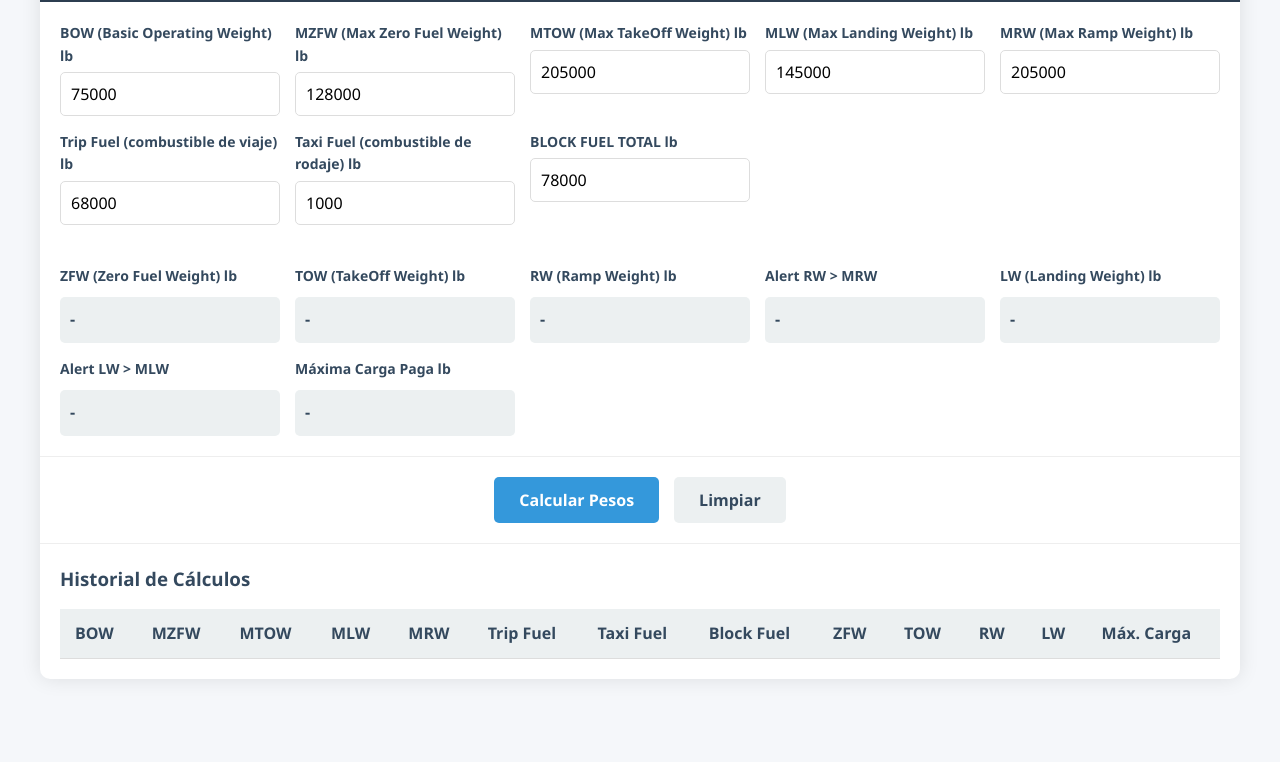
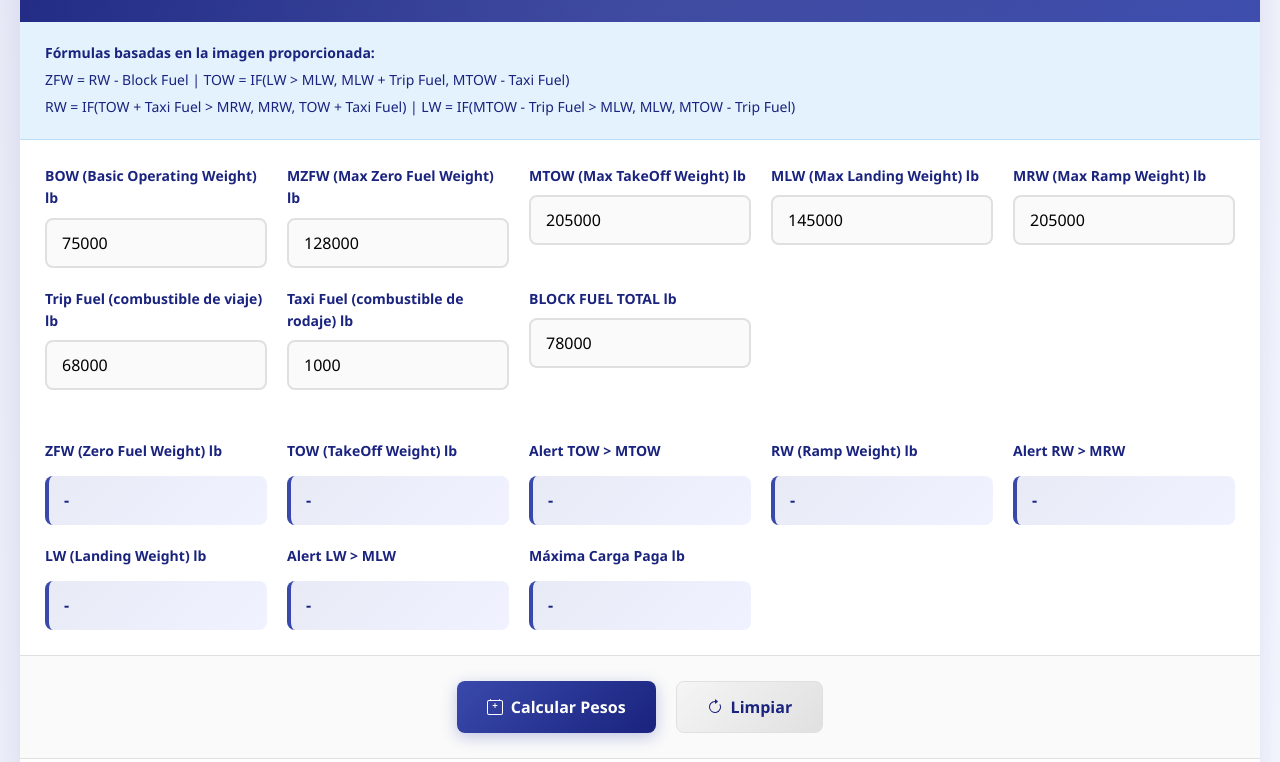
Before and after one commit to rubendml/calculapesoaeronave, a plain HTML site: page index.html in a window 1280 px wide. Shown: the part 130-892 px from the top of the page. Before the commit the page ends 829 px from the top, so only its background shows below. Drawn offline with Linux system fonts and the light colour scheme.

Commit message:
Update index.html

```diff
--- a/index.html
+++ b/index.html
@@ -6,13 +6,17 @@
     <title>Calculadora de Peso de Aeronaves</title>
     <style>
         :root {
-            --primary-color: #2c3e50;
-            --secondary-color: #3498db;
-            --accent-color: #e74c3c;
-            --light-color: #ecf0f1;
-            --dark-color: #34495e;
-            --success-color: #2ecc71;
-            --warning-color: #f39c12;
+            --primary-color: #1a237e;
+            --secondary-color: #3949ab;
+            --accent-color: #f44336;
+            --light-color: #e8eaf6;
+            --dark-color: #283593;
+            --success-color: #4caf50;
+            --warning-color: #ff9800;
+            --background: #f5f7ff;
+            --card-bg: #ffffff;
+            --text-primary: #1a237e;
+            --text-secondary: #5c6bc0;
         }
 
         * {
@@ -23,44 +27,60 @@
         }
 
         body {
-            background-color: #f5f7fa;
-            color: var(--dark-color);
+            background: linear-gradient(135deg, #e8eaf6 0%, #f5f7ff 100%);
+            color: var(--text-primary);
             line-height: 1.6;
             padding: 20px;
+            min-height: 100vh;
         }
 
         .container {
-            max-width: 1200px;
+            max-width: 1300px;
             margin: 0 auto;
-            background-color: white;
-            border-radius: 10px;
-            box-shadow: 0 0 20px rgba(0, 0, 0, 0.1);
+            background-color: var(--card-bg);
+            border-radius: 16px;
+            box-shadow: 0 10px 30px rgba(26, 35, 126, 0.1);
             overflow: hidden;
         }
 
         header {
-            background-color: var(--primary-color);
+            background: linear-gradient(135deg, var(--primary-color) 0%, var(--secondary-color) 100%);
             color: white;
-            padding: 20px;
+            padding: 25px;
             text-align: center;
+            position: relative;
+            overflow: hidden;
+        }
+
+        header::before {
+            content: "";
+            position: absolute;
+            top: -50%;
+            left: -50%;
+            width: 200%;
+            height: 200%;
+            background: radial-gradient(circle, rgba(255,255,255,0.1) 0%, rgba(255,255,255,0) 70%);
         }
 
         h1 {
-            font-size: 24px;
-            margin-bottom: 5px;
+            font-size: 28px;
+            margin-bottom: 8px;
+            font-weight: 700;
+            position: relative;
         }
 
         h2 {
             font-size: 18px;
             font-weight: normal;
             opacity: 0.9;
+            position: relative;
         }
 
         .calculator-grid {
             display: grid;
-            grid-template-columns: repeat(auto-fit, minmax(200px, 1fr));
-            gap: 15px;
-            padding: 20px;
+            grid-template-columns: repeat(auto-fit, minmax(220px, 1fr));
+            gap: 20px;
+            padding: 25px;
         }
 
         .input-group {
@@ -69,104 +89,147 @@
         }
 
         label {
-            font-weight: bold;
-            margin-bottom: 5px;
+            font-weight: 600;
+            margin-bottom: 8px;
             font-size: 14px;
+            color: var(--text-primary);
         }
 
         input {
-            padding: 10px;
-            border: 1px solid #ddd;
-            border-radius: 5px;
+            padding: 12px 15px;
+            border: 2px solid #e0e0e0;
+            border-radius: 8px;
             font-size: 16px;
-            transition: border-color 0.3s;
+            transition: all 0.3s;
+            background-color: #fafafa;
         }
 
         input:focus {
             outline: none;
             border-color: var(--secondary-color);
+            background-color: white;
+            box-shadow: 0 0 0 3px rgba(57, 73, 171, 0.2);
         }
 
         .result-group {
-            background-color: var(--light-color);
-            padding: 10px;
-            border-radius: 5px;
+            background: linear-gradient(135deg, var(--light-color) 0%, #f0f2ff 100%);
+            padding: 12px 15px;
+            border-radius: 8px;
             margin-top: 5px;
-            font-weight: bold;
-            min-height: 42px;
+            font-weight: 600;
+            min-height: 48px;
             display: flex;
             align-items: center;
+            border-left: 4px solid var(--secondary-color);
         }
 
         .alert {
             color: var(--accent-color);
             font-weight: bold;
+            border-left-color: var(--accent-color);
+            background: linear-gradient(135deg, #ffebee 0%, #ffcdd2 100%);
         }
 
         .success {
             color: var(--success-color);
+            border-left-color: var(--success-color);
+            background: linear-gradient(135deg, #e8f5e9 0%, #c8e6c9 100%);
+        }
+
+        .warning {
+            color: var(--warning-color);
+            border-left-color: var(--warning-color);
+            background: linear-gradient(135deg, #fff3e0 0%, #ffcc80 100%);
         }
 
         .buttons {
             display: flex;
             justify-content: center;
-            gap: 15px;
-            padding: 20px;
-            border-top: 1px solid #eee;
+            gap: 20px;
+            padding: 25px;
+            border-top: 1px solid #e0e0e0;
+            background-color: #fafafa;
         }
 
         button {
-            padding: 12px 25px;
+            padding: 14px 30px;
             border: none;
-            border-radius: 5px;
+            border-radius: 8px;
             cursor: pointer;
             font-size: 16px;
-            font-weight: bold;
+            font-weight: 600;
             transition: all 0.3s;
+            display: flex;
+            align-items: center;
+            justify-content: center;
+            gap: 8px;
         }
 
         .calculate-btn {
-            background-color: var(--secondary-color);
+            background: linear-gradient(135deg, var(--secondary-color) 0%, var(--primary-color) 100%);
             color: white;
+            box-shadow: 0 4px 15px rgba(57, 73, 171, 0.3);
         }
 
         .calculate-btn:hover {
-            background-color: #2980b9;
+            transform: translateY(-2px);
+            box-shadow: 0 6px 20px rgba(57, 73, 171, 0.4);
         }
 
         .reset-btn {
-            background-color: var(--light-color);
-            color: var(--dark-color);
+            background: linear-gradient(135deg, #f5f5f5 0%, #e0e0e0 100%);
+            color: var(--text-primary);
+            border: 1px solid #e0e0e0;
         }
 
         .reset-btn:hover {
-            background-color: #d5dbdb;
+            background: linear-gradient(135deg, #eeeeee 0%, #d6d6d6 100%);
+            transform: translateY(-2px);
         }
 
         .history-section {
-            padding: 20px;
-            border-top: 1px solid #eee;
+            padding: 25px;
+            border-top: 1px solid #e0e0e0;
+        }
+
+        .history-section h3 {
+            font-size: 20px;
+            margin-bottom: 15px;
+            color: var(--text-primary);
+            display: flex;
+            align-items: center;
+            gap: 10px;
         }
 
         table {
             width: 100%;
             border-collapse: collapse;
             margin-top: 15px;
+            box-shadow: 0 4px 6px rgba(0, 0, 0, 0.05);
+            border-radius: 8px;
+            overflow: hidden;
         }
 
         th, td {
-            padding: 12px 15px;
+            padding: 14px 16px;
             text-align: left;
-            border-bottom: 1px solid #ddd;
+            border-bottom: 1px solid #e0e0e0;
         }
 
         th {
-            background-color: var(--light-color);
-            font-weight: bold;
+            background: linear-gradient(135deg, var(--light-color) 0%, #e0e7ff 100%);
+            font-weight: 600;
+            color: var(--text-primary);
         }
 
         tr:hover {
-            background-color: #f9f9f9;
+            background-color: #f5f5f5;
+        }
+
+        @media (max-width: 1024px) {
+            .calculator-grid {
+                grid-template-columns: repeat(2, 1fr);
+            }
         }
 
         @media (max-width: 768px) {
@@ -180,16 +243,43 @@
 
             table {
                 font-size: 14px;
+                display: block;
+                overflow-x: auto;
             }
+        }
+
+        .formula-info {
+            padding: 15px 25px;
+            background-color: #e3f2fd;
+            border-bottom: 1px solid #bbdefb;
+            font-size: 14px;
+            color: var(--text-primary);
+        }
+
+        .formula-info p {
+            margin: 5px 0;
+        }
+
+        .formula-highlight {
+            background-color: #ffecb3;
+            padding: 2px 5px;
+            border-radius: 4px;
+            font-weight: 600;
         }
     </style>
 </head>
 <body>
     <div class="container">
         <header>
-            <h1>CALCULADORA DE PESO</h1>
+            <h1>CALCULADORA DE PESO DE AERONAVES</h1>
             <h2>JUAN DAVID MORALEZ GONZÁLEZ</h2>
         </header>
+
+        <div class="formula-info">
+            <p><strong>Fórmulas basadas en la imagen proporcionada:</strong></p>
+            <p>ZFW = RW - Block Fuel | TOW = IF(LW > MLW, MLW + Trip Fuel, MTOW - Taxi Fuel)</p>
+            <p>RW = IF(TOW + Taxi Fuel > MRW, MRW, TOW + Taxi Fuel) | LW = IF(MTOW - Trip Fuel > MLW, MLW, MTOW - Trip Fuel)</p>
+        </div>
 
         <div class="calculator-grid">
             <div class="input-group">
@@ -245,6 +335,11 @@
             </div>
 
             <div class="input-group">
+                <label>Alert TOW > MTOW</label>
+                <div id="alertTow" class="result-group">-</div>
+            </div>
+
+            <div class="input-group">
                 <label>RW (Ramp Weight) lb</label>
                 <div id="rw" class="result-group">-</div>
             </div>
@@ -271,12 +366,31 @@
         </div>
 
         <div class="buttons">
-            <button class="calculate-btn" onclick="calculateWeights()">Calcular Pesos</button>
-            <button class="reset-btn" onclick="resetForm()">Limpiar</button>
+            <button class="calculate-btn" onclick="calculateWeights()">
+                <svg xmlns="http://www.w3.org/2000/svg" width="16" height="16" fill="currentColor" viewBox="0 0 16 16">
+                    <path d="M3.5 0a.5.5 0 0 1 .5.5V1h8V.5a.5.5 0 0 1 1 0V1h1a2 2 0 0 1 2 2v11a2 2 0 0 1-2 2H2a2 2 0 0 1-2-2V3a2 2 0 0 1 2-2h1V.5a.5.5 0 0 1 .5-.5zM2 2a1 1 0 0 0-1 1v11a1 1 0 0 0 1 1h12a1 1 0 0 0 1-1V3a1 1 0 0 0-1-1H2z"/>
+                    <path d="M8 4a.5.5 0 0 1 .5.5V6H10a.5.5 0 0 1 0 1H8.5v1.5a.5.5 0 0 1-1 0V7H6a.5.5 0 0 1 0-1h1.5V4.5A.5.5 0 0 1 8 4z"/>
+                </svg>
+                Calcular Pesos
+            </button>
+            <button class="reset-btn" onclick="resetForm()">
+                <svg xmlns="http://www.w3.org/2000/svg" width="16" height="16" fill="currentColor" viewBox="0 0 16 16">
+                    <path d="M8 3a5 5 0 1 0 4.546 2.914.5.5 0 0 1 .908-.417A6 6 0 1 1 8 2v1z"/>
+                    <path d="M8 4.466V.534a.25.25 0 0 1 .41-.192l2.36 1.966c.12.1.12.284 0 .384L8.41 4.658A.25.25 0 0 1 8 4.466z"/>
+                </svg>
+                Limpiar
+            </button>
         </div>
 
         <div class="history-section">
-            <h3>Historial de Cálculos</h3>
+            <h3>
+                <svg xmlns="http://www.w3.org/2000/svg" width="20" height="20" fill="currentColor" viewBox="0 0 16 16">
+                    <path d="M8.515 1.019A7 7 0 0 0 8 1V0a8 8 0 0 1 .589.022l-.074.997zm2.004.45a7.003 7.003 0 0 0-.985-.299l.219-.976c.383.086.76.2 1.126.342l-.36.933zm1.37.71a7.01 7.01 0 0 0-.439-.27l.493-.87a8.025 8.025 0 0 1 .979.654l-.615.789a6.996 6.996 0 0 0-.418-.302zm1.834 1.79a6.99 6.99 0 0 0-.653-.796l.724-.69c.27.285.52.59.747.91l-.818.576zm.744 1.352a7.08 7.08 0 0 0-.214-.468l.893-.45a7.976 7.976 0 0 1 .45 1.088l-.95.313a7.023 7.023 0 0 0-.179-.483zm.53 2.507a6.991 6.991 0 0 0-.1-1.025l.985-.17c.067.386.106.778.116 1.17l-1 .025zm-.131 1.538c.033-.17.06-.339.081-.51l.993.123a7.957 7.957 0 0 1-.23 1.155l-.964-.267c.046-.165.086-.332.12-.501zm-.952 2.379c.184-.29.346-.594.486-.908l.914.405c-.16.36-.345.706-.555 1.038l-.845-.535zm-.964 1.205c.122-.122.239-.248.35-.378l.758.653a8.073 8.073 0 0 1-.401.432l-.707-.707z"/>
+                    <path d="M8 1a7 7 0 1 0 4.95 11.95l.707.707A8.001 8.001 0 1 1 8 0v1z"/>
+                    <path d="M7.5 3a.5.5 0 0 1 .5.5v5.21l3.248 1.856a.5.5 0 0 1-.496.868l-3.5-2A.5.5 0 0 1 7 9V3.5a.5.5 0 0 1 .5-.5z"/>
+                </svg>
+                Historial de Cálculos
+            </h3>
             <table id="historyTable">
                 <thead>
                     <tr>
@@ -315,45 +429,37 @@
             const taxiFuel = parseFloat(document.getElementById('taxiFuel').value) || 0;
             const blockFuel = parseFloat(document.getElementById('blockFuel').value) || 0;
 
-            // Calcular RW (Ramp Weight) - Fórmula: =IF(K4>E4,E4,K4)
-            // Donde K4 = TOW + Taxi Fuel
-            // Primero necesitamos calcular TOW para poder calcular RW
-
-            // Calcular ZFW (Zero Fuel Weight) - Fórmula: =+L4-H4
-            // Donde L4 = RW y H4 = Block Fuel
-            // Pero necesitamos RW primero
-
-            // Calcular TOW (TakeOff Weight) - Fórmula: =+IF(M4>D4,D4+F4,C4-G4)
-            // Donde M4 = LW (Landing Weight), D4 = MLW, F4 = Trip Fuel, C4 = MTOW, G4 = Taxi Fuel
-            // Pero necesitamos LW primero
-
-            // Calcular LW (Landing Weight) - Fórmula: =IF(M4>D4,D4,M4)
-            // Donde M4 = LW (provisional) = C4-F4 (MTOW - Trip Fuel)
+            // 1. Calcular LW (Landing Weight) - Fórmula: =IF(M4>D4,D4,M4)
+            // Donde M4 = MTOW - Trip Fuel, D4 = MLW
             const provisionalLw = mtow - tripFuel;
             const lw = Math.min(mlw, provisionalLw);
 
-            // Ahora podemos calcular TOW
+            // 2. Calcular TOW (TakeOff Weight) - Fórmula: =+IF(M4>D4,D4+F4,C4-G4)
+            // Donde M4 = provisionalLw, D4 = MLW, F4 = Trip Fuel, C4 = MTOW, G4 = Taxi Fuel
             let tow;
-            if (lw > mlw) {
+            if (provisionalLw > mlw) {
+                // Si LW provisional > MLW, entonces TOW = MLW + Trip Fuel
                 tow = mlw + tripFuel;
             } else {
+                // Si no, TOW = MTOW - Taxi Fuel
                 tow = mtow - taxiFuel;
             }
 
-            // Calcular RW (Ramp Weight) - Fórmula: =IF(K4>E4,E4,K4)
+            // 3. Calcular RW (Ramp Weight) - Fórmula: =IF(K4>E4,E4,K4)
             // Donde K4 = TOW + Taxi Fuel, E4 = MRW
             const provisionalRw = tow + taxiFuel;
             const rw = Math.min(mrw, provisionalRw);
 
-            // Calcular ZFW (Zero Fuel Weight) - Fórmula: =+L4-H4
+            // 4. Calcular ZFW (Zero Fuel Weight) - Fórmula: =+L4-H4
             // Donde L4 = RW, H4 = Block Fuel
             const zfw = rw - blockFuel;
 
-            // Calcular Máxima Carga Paga - Fórmula: =+I4-A4
+            // 5. Calcular Máxima Carga Paga - Fórmula: =+I4-A4
             // Donde I4 = ZFW, A4 = BOW
             const maxPayload = zfw - bow;
 
             // Verificar alertas
+            const alertTow = tow > mtow ? "ALERTA: TOW > MTOW" : "OK";
             const alertRw = provisionalRw > mrw ? "ALERTA: RW > MRW" : "OK";
             const alertLw = provisionalLw > mlw ? "ALERTA: LW > MLW" : "OK";
 
@@ -365,8 +471,12 @@
             document.getElementById('maxPayload').textContent = maxPayload.toLocaleString();
 
             // Mostrar alertas con colores
+            const alertTowElement = document.getElementById('alertTow');
             const alertRwElement = document.getElementById('alertRw');
             const alertLwElement = document.getElementById('alertLw');
+
+            alertTowElement.textContent = alertTow;
+            alertTowElement.className = alertTow.includes("ALERTA") ? "result-group alert" : "result-group success";
 
             alertRwElement.textContent = alertRw;
             alertRwElement.className = alertRw.includes("ALERTA") ? "result-group alert" : "result-group success";
@@ -486,6 +596,9 @@
             document.getElementById('lw').textContent = '-';
             document.getElementById('maxPayload').textContent = '-';
 
+            document.getElementById('alertTow').textContent = '-';
+            document.getElementById('alertTow').className = 'result-group';
+
             document.getElementById('alertRw').textContent = '-';
             document.getElementById('alertRw').className = 'result-group';
 
```
